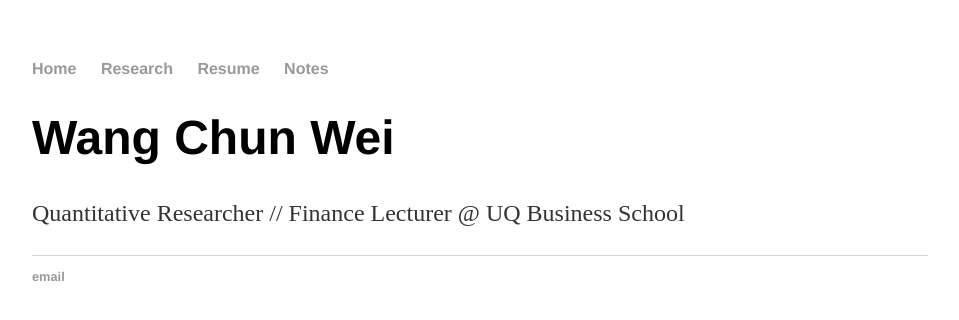
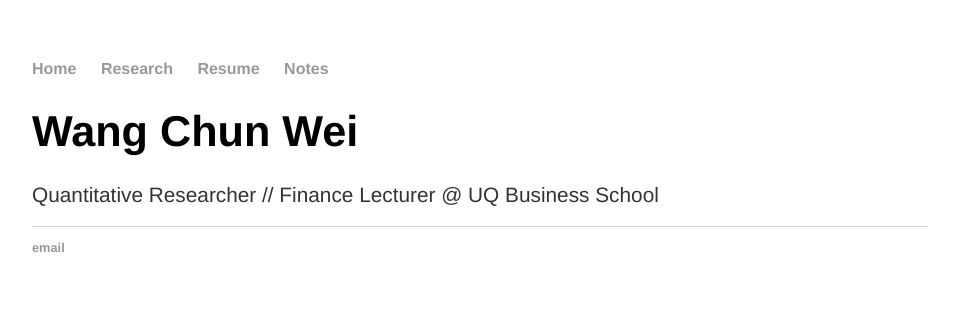
Before and after one commit to weiwangchun/weiwangchun.github.io, a Jekyll site: the page built from index.html, in a window 1280 px wide. Shown: the top 320 px of the page, without its empty margins (160-1119 px from the left). Built offline with Jekyll 4.4.1, drawn with Linux system fonts in a browser that asks for light colours.

Commit message:
Update main.css

```diff
--- a/css/main.css
+++ b/css/main.css
@@ -20,12 +20,13 @@
     text-decoration: underline;
 }
 h1 {
-    font-size: 3em;
+    font-size: 2.7em;
     font-family:'Helvetica', 'Arial', 'Sans-Serif';
 }
 p {
-    font-size: 1.5em;
-    line-height: 1.4em;
+    font-size: 1.3em;
+    font-family:'Helvetica', 'Arial', 'Sans-Serif';
+    line-height: 1em;
     color: #333;
 }
 footer {
```
